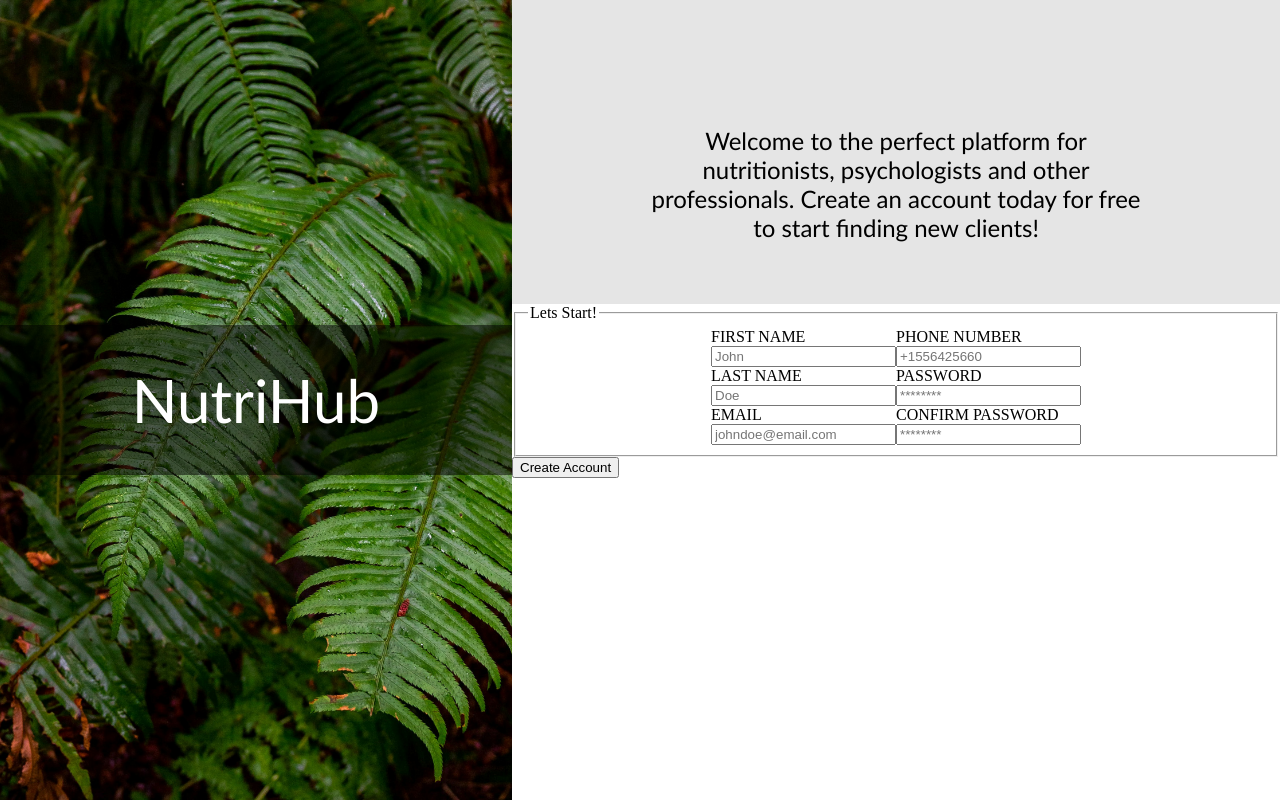
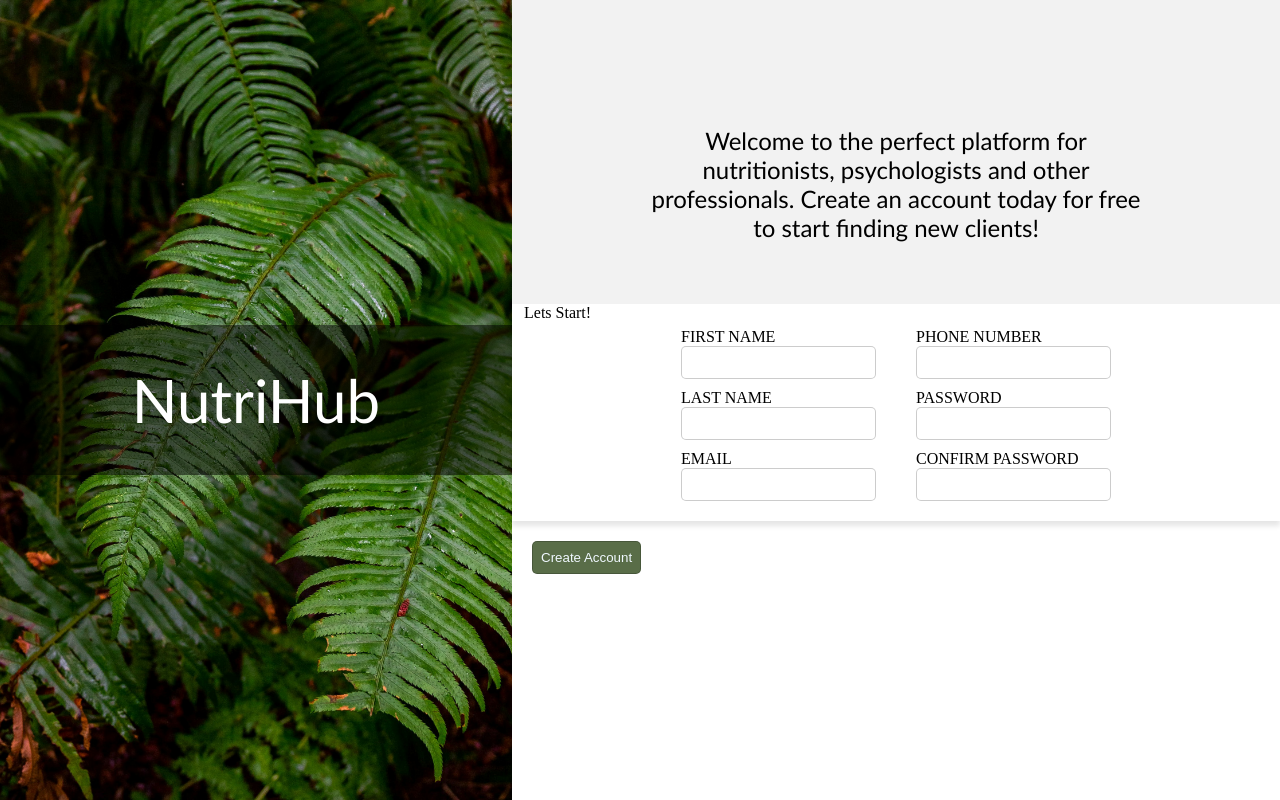
Before and after one commit to skillsetdev/sign_up_form, a plain HTML site: page index.html in a window 1280 px wide. Drawn offline with Linux system fonts and the light colour scheme.

Commit message:
Style the forms

```diff
--- a/style.css
+++ b/style.css
@@ -50,21 +50,58 @@ body {
   align-items: center;
   justify-content: center;
   padding: 5vw 10vw 0 10vw;
-  background-color: rgba(0, 0, 0, 0.1);
+  background-color: rgba(0, 0, 0, 0.05);
   text-align: center;
   height: 30vh;
   font-size: 24px;
   font-family: "Gill Sans", "Gill Sans MT", Calibri, "Trebuchet MS", sans-serif;
 }
 #form-fieldset {
+  margin: 0;
   display: flex;
   flex-direction: row;
   flex-wrap: wrap;
   justify-content: center;
   align-items: center;
   align-self: stretch;
+  border: 0;
+  box-shadow: 0px 5px 5px rgba(0, 0, 0, 0.1);
+}
+legend {
+  padding: 0;
+  margin: 0;
 }
 form {
   display: flex;
   flex-direction: column;
 }
+form input {
+  box-sizing: border-box;
+  padding: 8px;
+  border-radius: 5px;
+  border: 1.5px solid rgba(0, 0, 0, 0.2);
+  margin: 0px 20px 10px 20px;
+}
+input::placeholder {
+  color: transparent;
+}
+form input:focus {
+  border: 1.5px solid blue;
+}
+input:focus::placeholder {
+  color: rgba(0, 0, 0, 0.2);
+}
+form input:invalid {
+  border: 1.5px solid red;
+}
+form label {
+  margin: 0px 20px 0px 20px;
+}
+button {
+  margin: 20px;
+  padding: 8px;
+  border-radius: 5px;
+  border: 1.5px solid rgba(0, 0, 0, 0.2);
+  color: aliceblue;
+  background-color: #596d48;
+}
```
